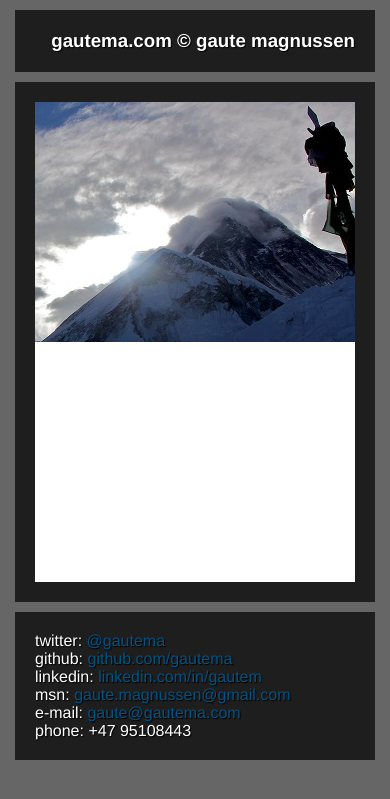
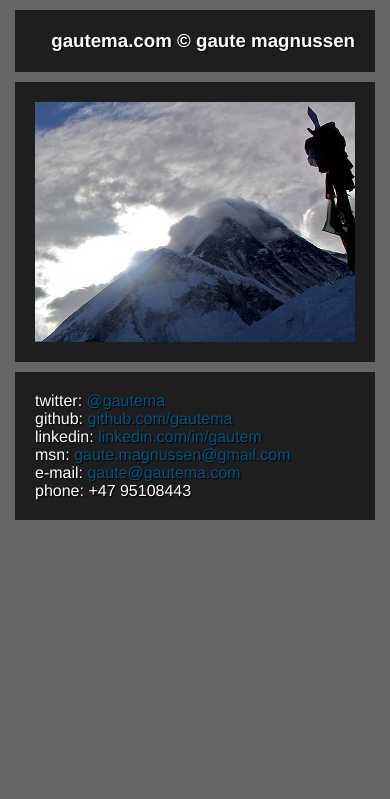
Before and after one commit to gautema/gautema.github.io, a Jekyll site: the page built from index.html, in a window 390 px wide. Shown: the top 799 px of the page. Built offline with Jekyll 4.4.1, drawn with Linux system fonts in a browser that asks for light colours.

Commit message:
Changed height of header.

```diff
--- a/content/css/main.css
+++ b/content/css/main.css
@@ -79,7 +79,7 @@
     }
 
 }
-@media screen and (max-width: 680px)
+@media screen and (max-width: 679px)
 {
     body {
 	    margin:10px 0px;
@@ -110,7 +110,7 @@
 
     .header
     {
-	    height:480px;
+	    height:240px;
 	    text-align:left;
 	    position: relative;
 	    background:#fff url('../images/everest320.jpg') no-repeat right top;
```
